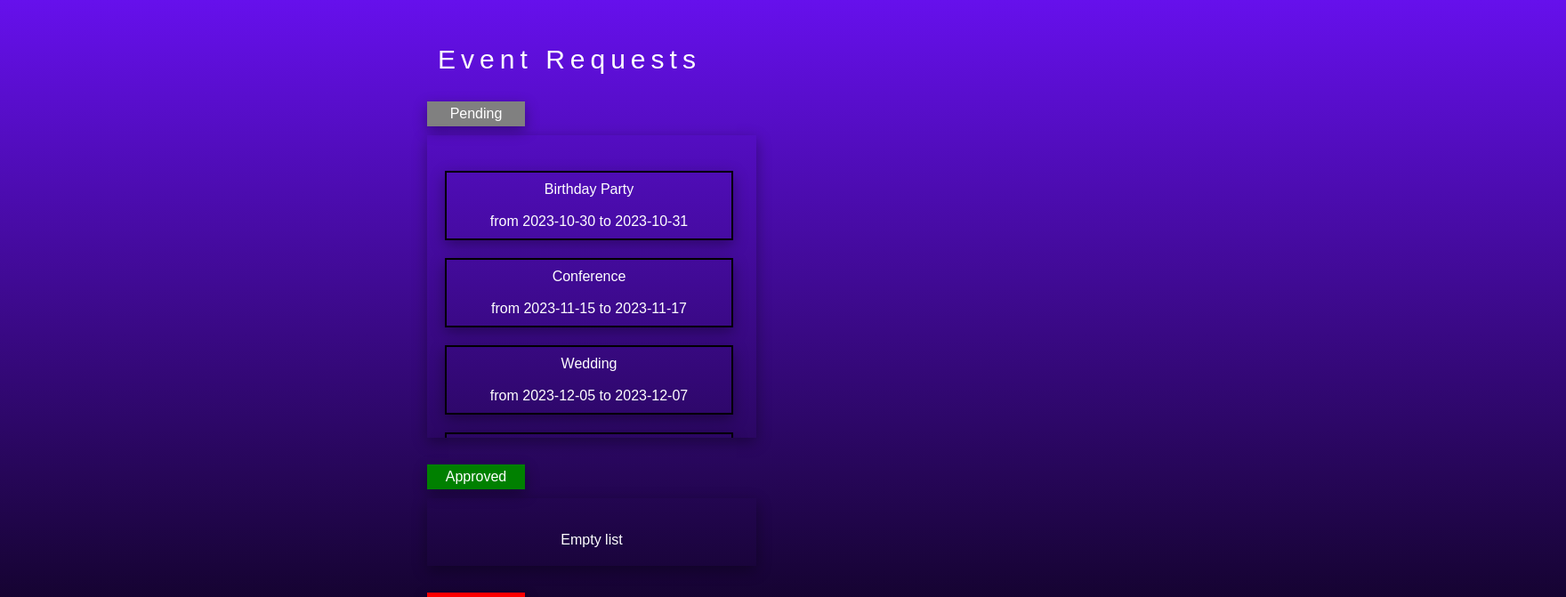
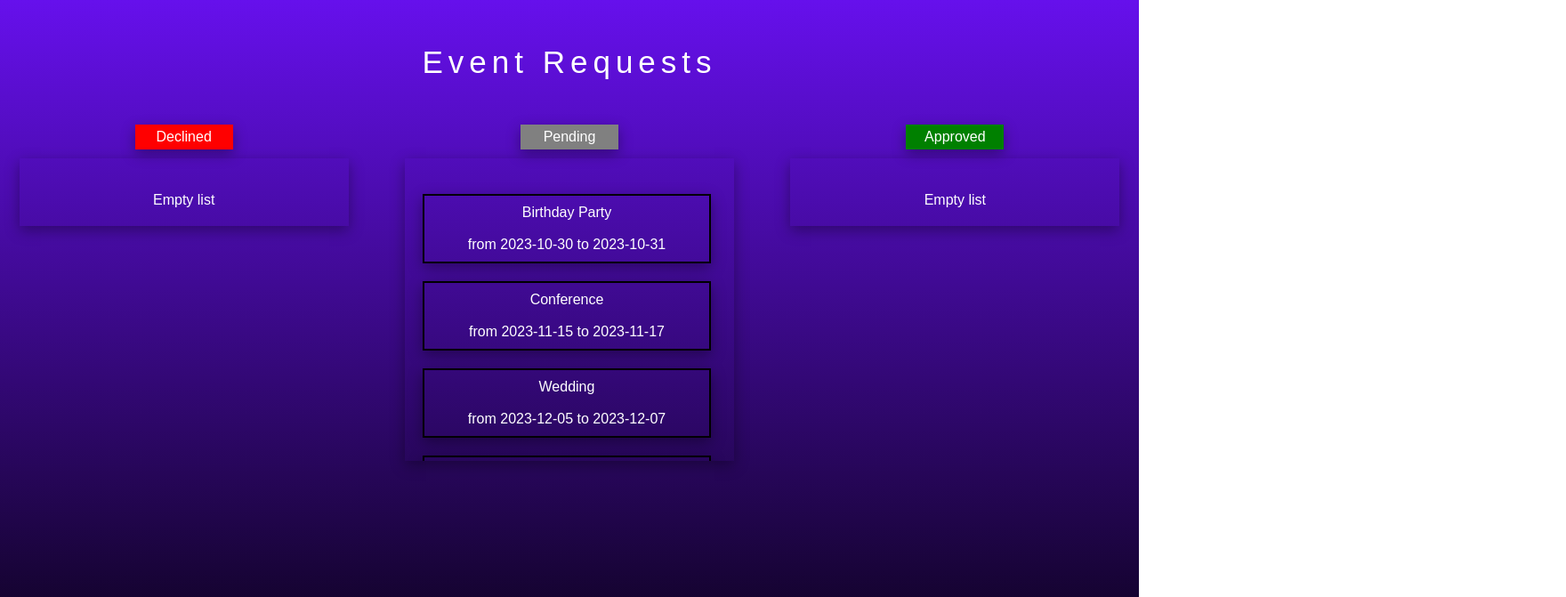
Before and after one commit to Eugenius0/Modern-Methods-in-Software-Engineering-ID2207, a React (Create React App) app: page /eventRequest in a window 1280 px wide. Shown: the top 671 px of the page at 89% size, 1760 px wide, since content can reach past the window. Built offline with nearby package versions, Linux system fonts and the light colour scheme.

Commit message:
event request list style

```diff
--- a/src/pages/eventRequest/eventRequest.tsx
+++ b/src/pages/eventRequest/eventRequest.tsx
@@ -5,7 +5,7 @@ import eventRequestData from '../../mockData/eventRequestData.json'
 
 export default function EventRequest() {
 
-    const {container, title, eventRequestList, listContent, pending, approved, declined} = styles
+    const {container, gridContainer, title, eventRequestList, listContent, pending, approved, declined} = styles
 
     const pendingRequests = eventRequestData?.filter((eventRequest) => eventRequest.status === "pending")
     const approvedRequests = eventRequestData?.filter((eventRequest) => eventRequest.status === "approved")
@@ -14,8 +14,18 @@ export default function EventRequest() {
   return (
     <>
     <div className={container}>
-      <div className={title}>
+    <div className={title}>
           Event Requests
+      </div>
+    <div className={gridContainer}>
+      <div className={eventRequestList}>
+      <div className={declined}>
+        Declined
+      </div>
+      <div className={listContent}>
+      {declinedRequests.length !== 0 ?
+        <EventRequestList eventRequests={declinedRequests} /> : <div><br />Empty list</div>}
+      </div>
       </div>
       <div className={eventRequestList}>
       <div className={pending}>
@@ -35,15 +45,7 @@ export default function EventRequest() {
         <EventRequestList eventRequests={approvedRequests} /> : <div><br />Empty list</div>}
       </div>
       </div>
-      <div className={eventRequestList}>
-      <div className={declined}>
-        Declined
-      </div>
-      <div className={listContent}>
-      {declinedRequests.length !== 0 ?
-        <EventRequestList eventRequests={declinedRequests} /> : <div><br />Empty list</div>}
-      </div>
-      </div>
+    </div>
     </div>
       </>
   )
--- a/src/pages/eventRequest/styles.module.css
+++ b/src/pages/eventRequest/styles.module.css
@@ -1,23 +1,26 @@
 .container {
-    position: relative;
     width: 100%;
     min-height: 100vh;
-    align-items: center;
-    justify-content: center;
     margin-top: 50px;
 }
 
+.gridContainer {
+    display: grid;
+    grid-template-columns: repeat(3, 1fr); /* Create three equal columns */
+    gap: 20px;
+}
+
 .title {
-    font-size: 30px;
+    font-size: 35px;
     letter-spacing: 6px;
     text-align: center;
 }
 
 .eventRequestList {
-    position: relative;
-    margin-right: auto;
-    left: 37.5%;
-    margin-top: 30px;
+    margin-top: 50px;
+    display: flex;
+    flex-direction: column;
+    align-items: center;
 }
 
 .listContent {
```
